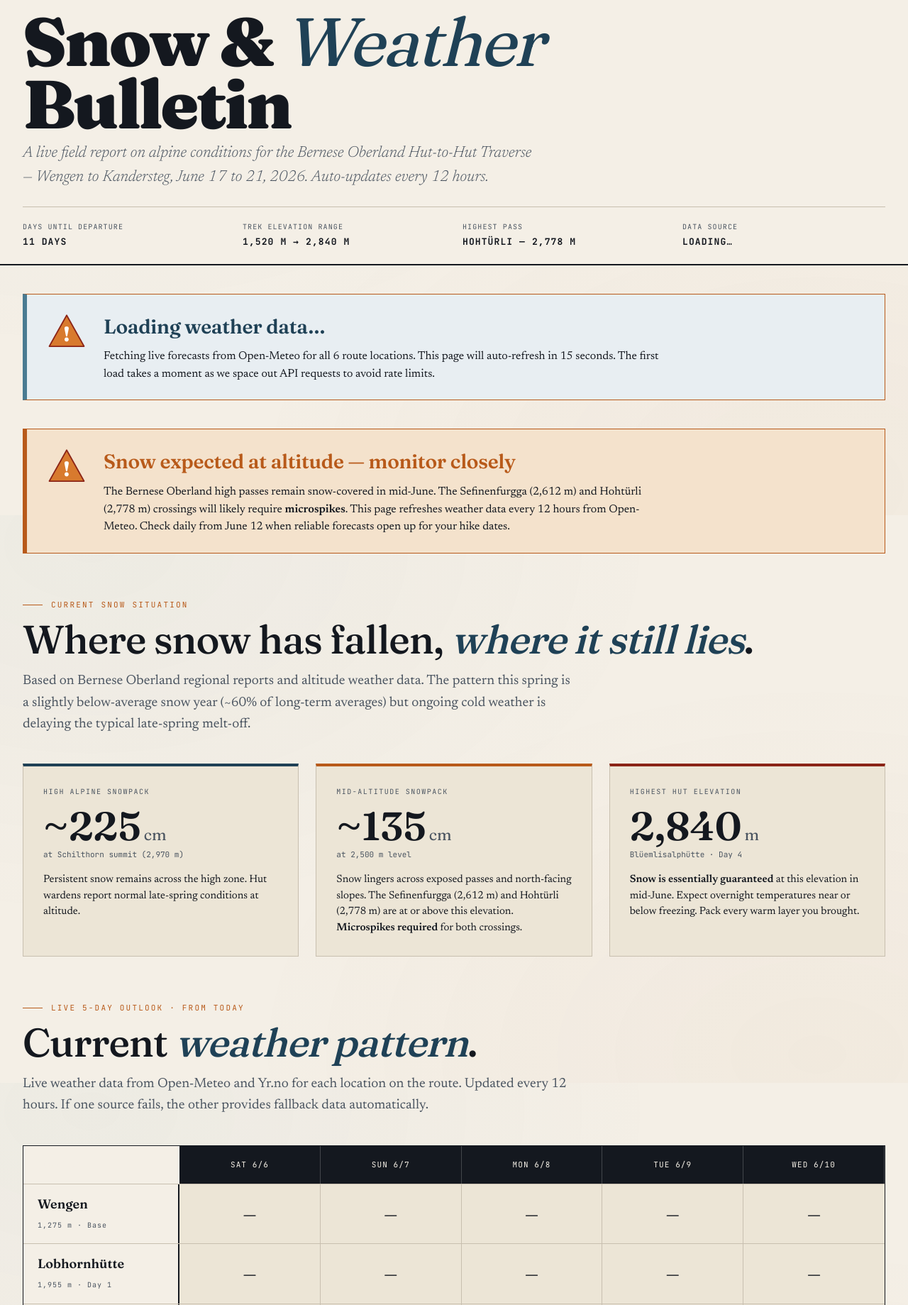
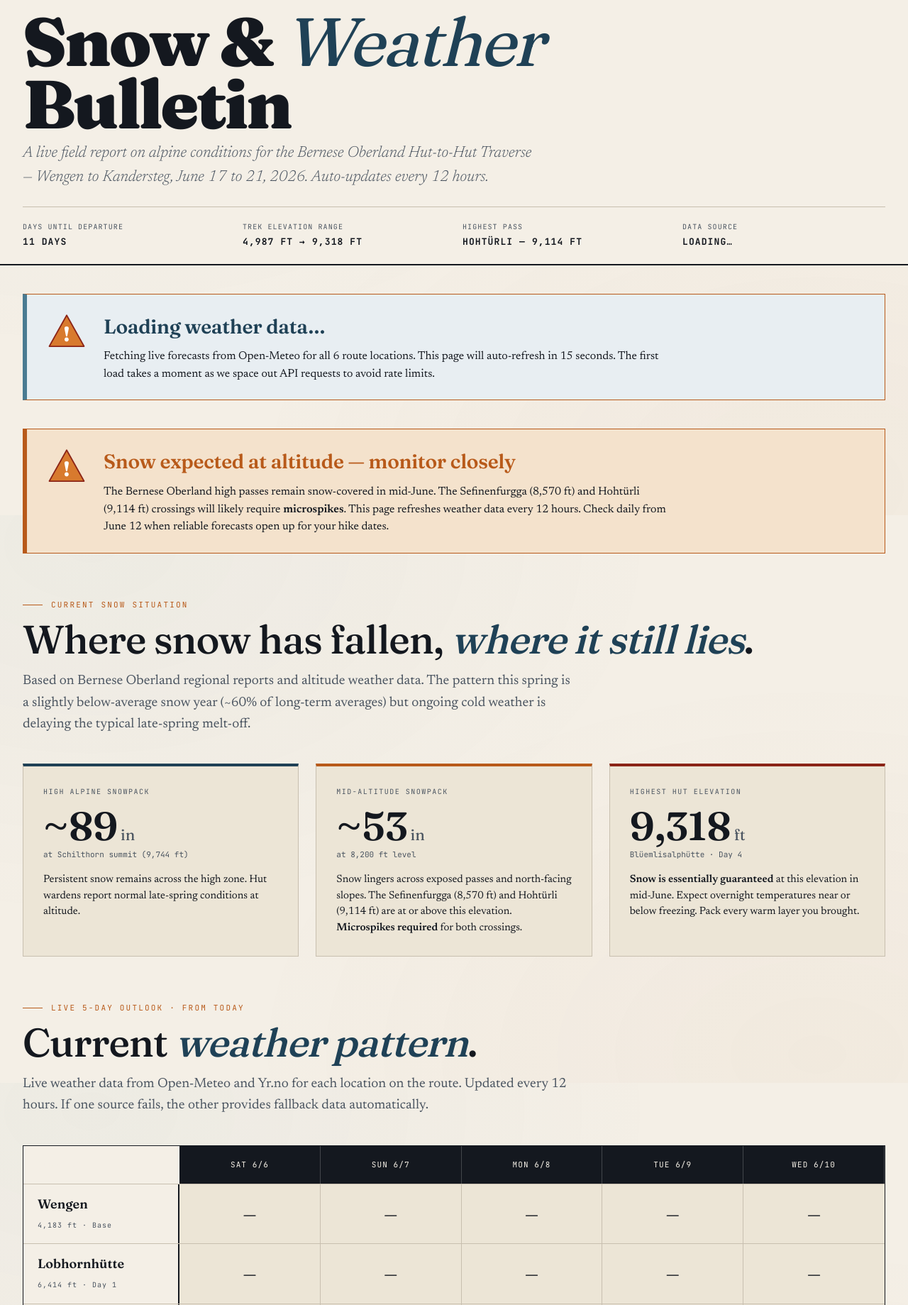
Before and after one commit to boonespooner-bit/swissweather, a Flask app: page / in a window 1280 px wide. Shown: the part 74-1913 px from the top of the page at 71% size. Run offline with Flask 3, Linux system fonts and the light colour scheme; data that the repository does not hold is empty.

Commit message:
Convert all measurements to imperial (feet/inches) for US audience
All elevations now display in feet, snowpack depths in inches, and
elevation gains/losses in feet. Metric values are kept internally for
API calls but converted at display time via a Jinja m_to_ft filter
for dynamic data and hardcoded imperial values for static content.

https://claude.ai/code/session_012HnhF7DAt7d1Xowq5Gxas8

```diff
--- a/app.py
+++ b/app.py
@@ -9,6 +9,11 @@ from weather import (
 from datetime import datetime, timezone
 
 app = Flask(__name__)
+
+
+@app.template_filter('m_to_ft')
+def m_to_ft(meters):
+    return "{:,}".format(round(meters * 3.28084))
 
 
 def _start_scheduler():
--- a/templates/index.html
+++ b/templates/index.html
@@ -731,11 +731,11 @@
       </div>
       <div>
         <span>Trek elevation range</span>
-        <strong>1,520 m &rarr; 2,840 m</strong>
+        <strong>4,987 ft &rarr; 9,318 ft</strong>
       </div>
       <div>
         <span>Highest pass</span>
-        <strong>Hoht&uuml;rli &mdash; 2,778 m</strong>
+        <strong>Hoht&uuml;rli &mdash; 9,114 ft</strong>
       </div>
       <div>
         <span>Data source{{ "s" if sources|length > 1 else "" }}</span>
@@ -761,7 +761,7 @@
   <svg class="alert-icon"><use href="#icon-warning"/></svg>
   <div>
     <h3>Snow expected at altitude &mdash; monitor closely</h3>
-    <p>The Bernese Oberland high passes remain snow-covered in mid-June. The Sefinenfurgga (2,612 m) and Hoht&uuml;rli (2,778 m) crossings will likely require <strong>microspikes</strong>. This page refreshes weather data every 12 hours from Open-Meteo. Check daily from June 12 when reliable forecasts open up for your hike dates.</p>
+    <p>The Bernese Oberland high passes remain snow-covered in mid-June. The Sefinenfurgga (8,570 ft) and Hoht&uuml;rli (9,114 ft) crossings will likely require <strong>microspikes</strong>. This page refreshes weather data every 12 hours. Check daily from June 12 when reliable forecasts open up for your hike dates.</p>
   </div>
 </div>
 
@@ -774,19 +774,19 @@
   <div class="snow-status">
     <div class="snow-card cold">
       <div class="metric-label">High alpine snowpack</div>
-      <div class="metric-value">~225<span class="unit">cm</span></div>
-      <div class="metric-sub">at Schilthorn summit (2,970 m)</div>
+      <div class="metric-value">~89<span class="unit">in</span></div>
+      <div class="metric-sub">at Schilthorn summit (9,744 ft)</div>
       <p>Persistent snow remains across the high zone. Hut wardens report normal late-spring conditions at altitude.</p>
     </div>
     <div class="snow-card warn">
       <div class="metric-label">Mid-altitude snowpack</div>
-      <div class="metric-value">~135<span class="unit">cm</span></div>
-      <div class="metric-sub">at 2,500 m level</div>
-      <p>Snow lingers across exposed passes and north-facing slopes. The Sefinenfurgga (2,612 m) and Hoht&uuml;rli (2,778 m) are at or above this elevation. <strong>Microspikes required</strong> for both crossings.</p>
+      <div class="metric-value">~53<span class="unit">in</span></div>
+      <div class="metric-sub">at 8,200 ft level</div>
+      <p>Snow lingers across exposed passes and north-facing slopes. The Sefinenfurgga (8,570 ft) and Hoht&uuml;rli (9,114 ft) are at or above this elevation. <strong>Microspikes required</strong> for both crossings.</p>
     </div>
     <div class="snow-card danger">
       <div class="metric-label">Highest hut elevation</div>
-      <div class="metric-value">2,840<span class="unit">m</span></div>
+      <div class="metric-value">9,318<span class="unit">ft</span></div>
       <div class="metric-sub">Bl&uuml;emlisalph&uuml;tte &middot; Day 4</div>
       <p><strong>Snow is essentially guaranteed</strong> at this elevation in mid-June. Expect overnight temperatures near or below freezing. Pack every warm layer you brought.</p>
     </div>
@@ -811,7 +811,7 @@
     <div class="outlook-row">
       <div class="outlook-cell location">
         <div class="name">{{ row.name }}</div>
-        <div class="elev">{{ "{:,}".format(row.elev) }} m &middot; {{ row.day_label }}{% if row.source %} &middot; <span style="color: var(--glacier)">{{ row.source }}</span>{% endif %}</div>
+        <div class="elev">{{ row.elev|m_to_ft }} ft &middot; {{ row.day_label }}{% if row.source %} &middot; <span style="color: var(--glacier)">{{ row.source }}</span>{% endif %}</div>
       </div>
       {% for fc in row.days %}
       <div class="outlook-cell">
@@ -839,15 +839,15 @@
   {% set day_dates_display = ["17", "18", "19", "20", "21"] %}
   {% set hike_titles = ["Hike to Lobhornhütte", "Hike to Rotstockhütte", "Hike to Gspaltenhornhütte", "Hike to Blüemlisalphütte", "Hike out to Kandersteg via Oeschinensee"] %}
   {% set hike_routes = [
-    "5.9 mi · Sulwald → Lobhornhütte (1,955 m)",
-    "9.6 mi · Lobhornhütte → Rotstockhütte (2,039 m)",
-    "4 mi · via Sefinenfurgga Pass (2,612 m) → Gspaltenhornhütte (2,455 m)",
-    "4.8 mi · along Gamchi Glacier → Blüemlisalphütte (2,840 m)",
-    "7.5 mi · Hohtürli descent → Oeschinensee → Kandersteg (1,176 m)"
+    "5.9 mi · Sulwald → Lobhornhütte (6,414 ft)",
+    "9.6 mi · Lobhornhütte → Rotstockhütte (6,690 ft)",
+    "4 mi · via Sefinenfurgga Pass (8,570 ft) → Gspaltenhornhütte (8,054 ft)",
+    "4.8 mi · along Gamchi Glacier → Blüemlisalphütte (9,318 ft)",
+    "7.5 mi · Hohtürli descent → Oeschinensee → Kandersteg (3,858 ft)"
   ] %}
   {% set hike_distances = ["5.9 mi", "9.6 mi", "4 mi", "4.8 mi", "7.5 mi"] %}
-  {% set hike_gains = ["+435 m", "+810 m", "+573 m", "+385 m", "−1,664 m"] %}
-  {% set hike_top_elevs = ["1,955 m", "2,039 m", "2,612 m", "2,840 m", "2,840 m"] %}
+  {% set hike_gains = ["+1,427 ft", "+2,657 ft", "+1,880 ft", "+1,263 ft", "−5,459 ft"] %}
+  {% set hike_top_elevs = ["6,414 ft", "6,690 ft", "8,570 ft", "9,318 ft", "9,318 ft"] %}
   {% set hike_difficulties = ["Moderate", "Hard · Long", "Hard · Technical", "Hard · Cold", "Hard · Steep"] %}
   {% set gain_labels = ["Gain", "Gain", "Gain", "Gain", "Loss"] %}
   {% set top_labels = ["Top elev.", "Top elev.", "Pass elev.", "Top elev.", "Start elev."] %}
@@ -855,25 +855,25 @@
 
   {% set snow_notes = [
     {"class": "", "level": "Snow Outlook", "lines": [
-      "At 1,955 m, the Lobhornhütte sits just below the typical mid-June snowline. <strong>The route should be snow-free</strong> for hiking purposes. However, residual snow patches may linger on the highest exposed sections in shaded north faces.",
+      "At 6,414 ft, the Lobhornhütte sits just below the typical mid-June snowline. <strong>The route should be snow-free</strong> for hiking purposes. However, residual snow patches may linger on the highest exposed sections in shaded north faces.",
       "Should melt quickly with any sun."
     ]},
     {"class": "", "level": "Snow Outlook", "lines": [
-      "Trail mostly stays around 2,000 m. <strong>Likely snow-free</strong> on the main path. Some north-facing approaches near the Rotstockhütte may hold residual patches.",
-      "Start early — June afternoons in the Alps regularly produce thunderstorms. This is your longest day; be off exposed ridgelines by 14:00 if storms threaten."
+      "Trail mostly stays around 6,500 ft. <strong>Likely snow-free</strong> on the main path. Some north-facing approaches near the Rotstockhütte may hold residual patches.",
+      "Start early — June afternoons in the Alps regularly produce thunderstorms. This is your longest day; be off exposed ridgelines by 2:00 PM if storms threaten."
     ]},
     {"class": "danger", "level": "Snow Outlook — HIGH RISK", "lines": [
-      "The Sefinenfurgga at 2,612 m is <strong>very likely to hold snow in mid-June</strong>. Current snow depth at this elevation is ~135 cm region-wide.",
+      "The Sefinenfurgga at 8,570 ft is <strong>very likely to hold snow in mid-June</strong>. Current snow depth at this elevation is ~53 inches region-wide.",
       "<strong>Microspikes are essential.</strong> In heavy snow years, crampons and ice axes may be needed. Wire ropes and ladders may be partially buried.",
       "<strong>Action required:</strong> Call Rotstockhütte warden Simon Furrer (+41 33 855 24 64) the night before for current pass conditions."
     ]},
     {"class": "danger", "level": "Snow Outlook — HIGH RISK", "lines": [
-      "Your <strong>highest sleep at 2,840 m</strong> — snow is essentially guaranteed at this elevation in mid-June. The trail passes near the Gamchi Glacier.",
+      "Your <strong>highest sleep at 9,318 ft</strong> — snow is essentially guaranteed at this elevation in mid-June. The trail passes near the Gamchi Glacier.",
       "Expect overnight temperatures near or below freezing. <strong>Pack every warm layer you brought.</strong>",
       "<strong>Action required:</strong> Call Blüemlisalphütte (+41 33 676 14 37) to confirm the seasonal bridges are installed and the route is passable."
     ]},
     {"class": "warn", "level": "Snow Outlook — MODERATE RISK", "lines": [
-      "The first 30–45 minutes from the Hohtürli pass at 2,778 m descend steeply on scree and wooden stairs. <strong>Snow patches likely on the upper descent</strong> — keep microspikes on for this section.",
+      "The first 30–45 minutes from the Hohtürli pass at 9,114 ft descend steeply on scree and wooden stairs. <strong>Snow patches likely on the upper descent</strong> — keep microspikes on for this section.",
       "Below Ober Bärgli the trail rapidly drops below the snowline. Oeschinensee and Kandersteg are well below freezing levels and will be warm by comparison. Use trekking poles aggressively — this is the knee-killer day."
     ]}
   ] %}
@@ -954,7 +954,7 @@
       </div>
       <div class="check-item">
         <div class="check-when">June 12</div>
-        <div class="check-text"><strong>Pull SLF snow depth map.</strong> Visit slf.ch &mdash; look at snow depth at 2,500 m and 2,800 m in the Bernese Oberland region.</div>
+        <div class="check-text"><strong>Pull SLF snow depth map.</strong> Visit slf.ch &mdash; look at snow depth at 8,200 ft and 9,200 ft in the Bernese Oberland region.</div>
       </div>
       <div class="check-item">
         <div class="check-when">June 13</div>
```
